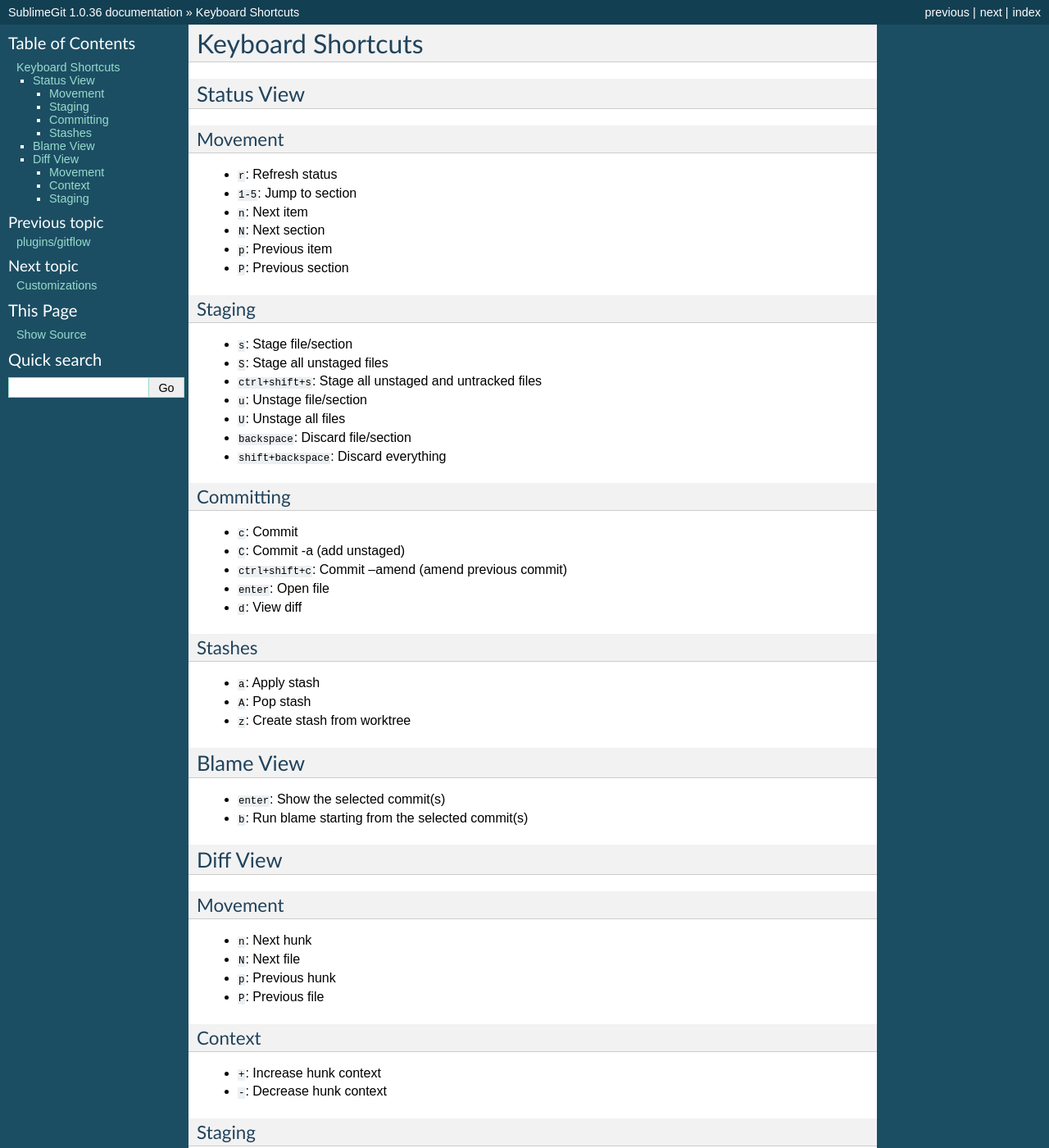
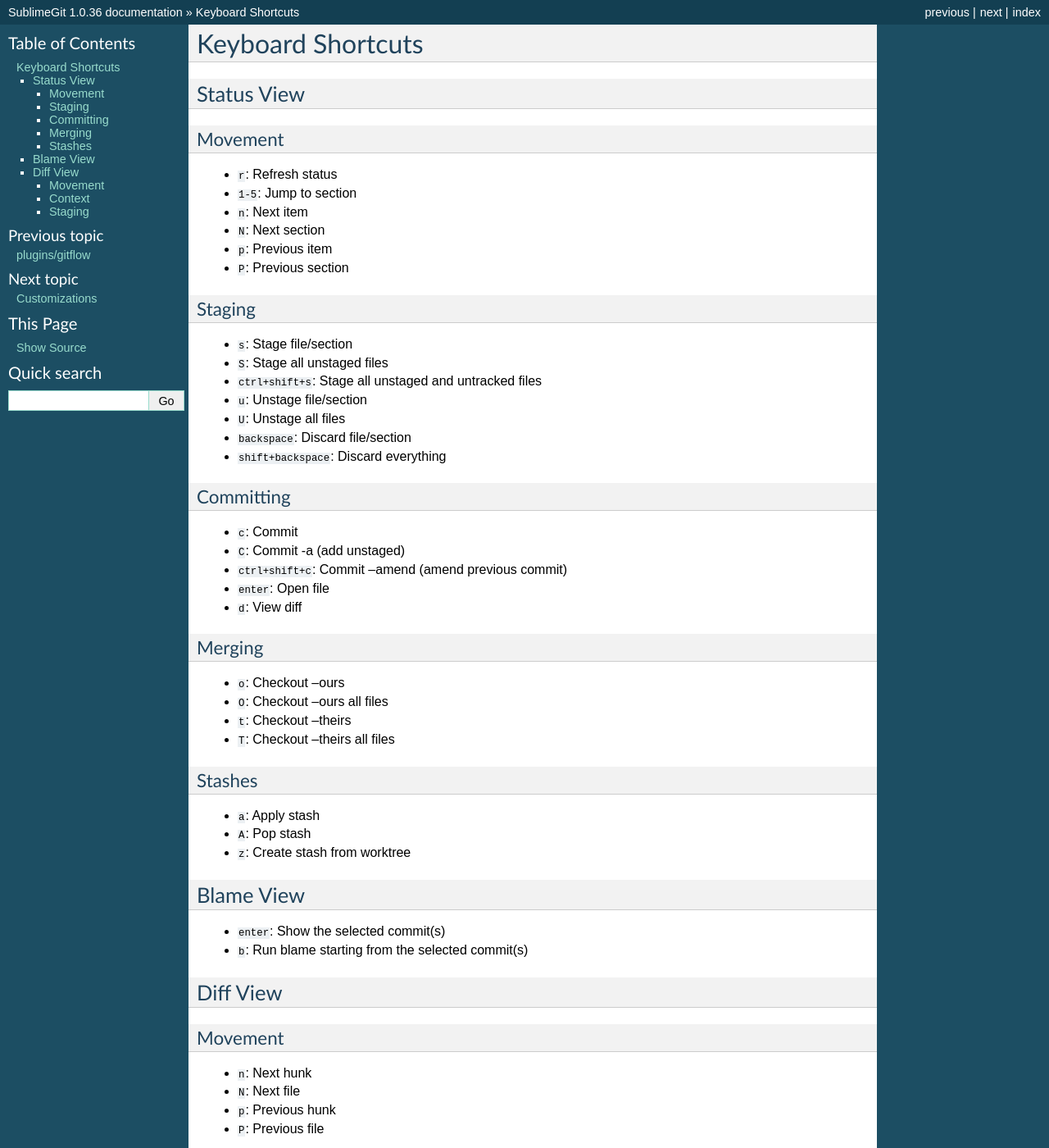
Before and after one commit to SublimeGit/SublimeGit, a Sphinx documentation site: the page built from docs/keyboard_shortcuts.rst, in a window 1280 px wide and 1400 px high. Shown: the whole window at 82% size. Built offline with Sphinx 7.4.7, drawn with Linux system fonts in a browser that asks for light colours; pages that are not in the unit, such as notebooks, are missing from menus.

Commit message:
Add docs for new keyboard shortcuts

```diff
--- a/docs/keyboard_shortcuts.rst
+++ b/docs/keyboard_shortcuts.rst
@@ -31,6 +31,13 @@
 * ``enter``: Open file
 * ``d``: View diff
 
+Merging
+~~~~~~~
+* ``o``: Checkout --ours
+* ``O``: Checkout --ours all files
+* ``t``: Checkout --theirs
+* ``T``: Checkout --theirs all files
+
 Stashes
 ~~~~~~~
 * ``a``: Apply stash
```
